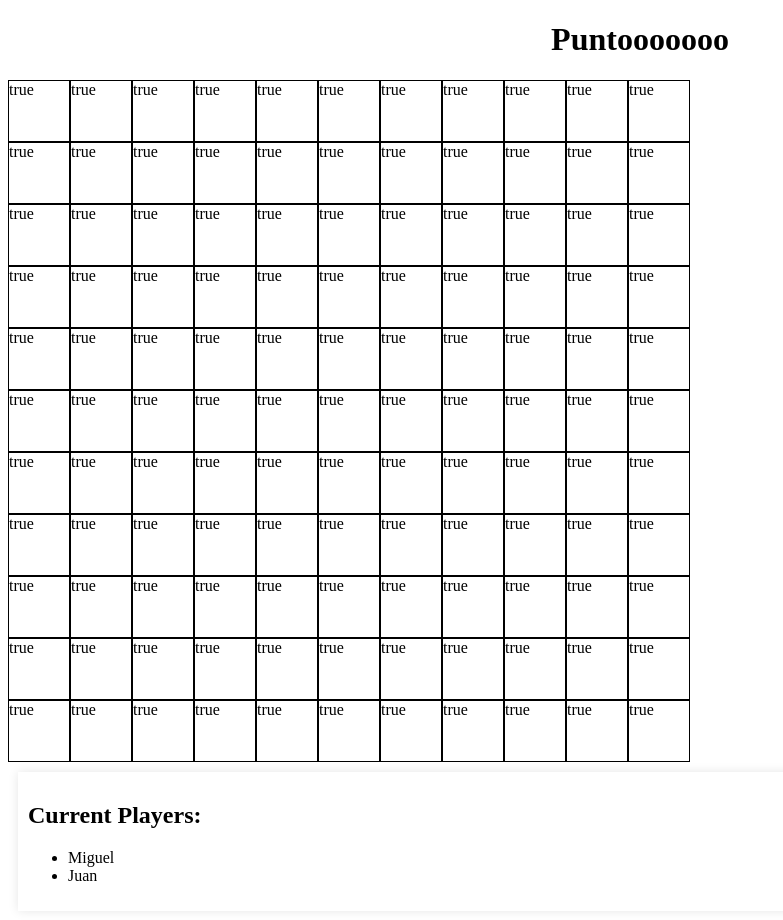
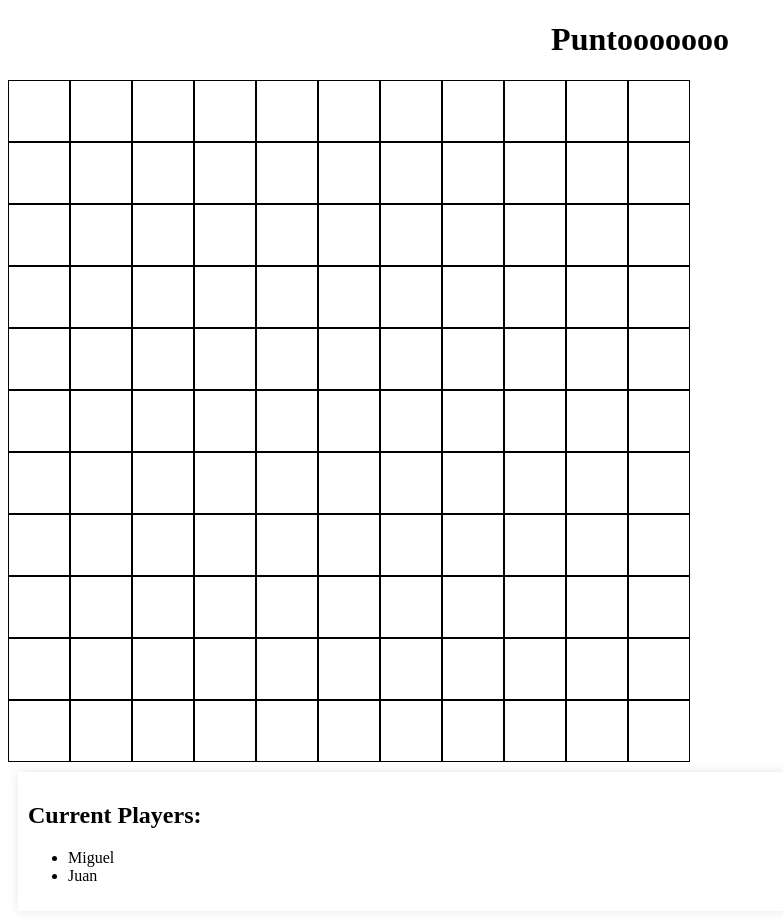
Before and after one commit to W1llrg/punto, a Nuxt app: page / in a window 1280 px wide. Shown: the whole page, without its empty margins (0-783 px from the left). Built offline with nearby package versions, Linux system fonts and the light colour scheme.

Commit message:
📦 NEW: turn cells gray if not allowed

```diff
--- a/components/Grid.vue
+++ b/components/Grid.vue
@@ -10,7 +10,7 @@
             :key="cellIndex"
             :class="setClass(rowIndex, cellIndex)"
             @click="toggleCell(rowIndex, cellIndex)"
-        >{{ allowedCells[rowIndex][cellIndex] }}</div>
+        >{{ grid[rowIndex][cellIndex] }}</div>
     </div>
   </div>
 </template>
@@ -139,12 +139,8 @@
 
             this.allowedCells.forEach((row, rowIndex) => {
                 // rows
-                if (r) {
-                    if (!this.maxRow.includes(rowIndex)) {
-                        this.allowedCells[rowIndex].forEach((cell, cellIndex) => {
-                            this.allowedCells[rowIndex][cellIndex] = false;
-                        });
-                    }
+                if (r && !this.maxRow.includes(rowIndex)) {
+                    this.allowedCells[rowIndex].fill(false);
                 }
 
                 // columns
@@ -186,6 +182,9 @@
                             break;
                     }
                 }
+                if (!this.allowedCells[rowIndex][cellIndex]) {
+                    classes.push('locked');
+                }
                 return classes.join(' ');
             };
         },
```
